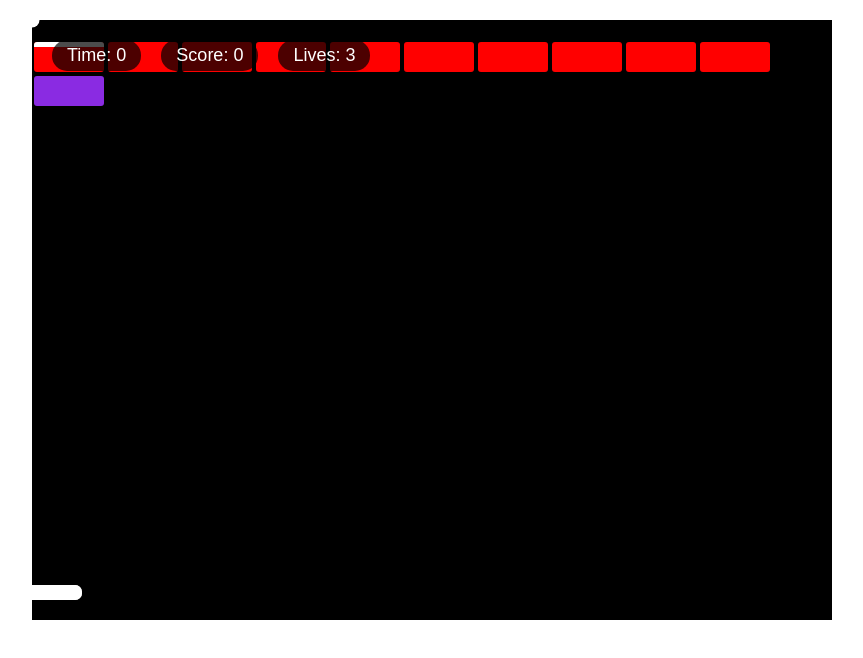
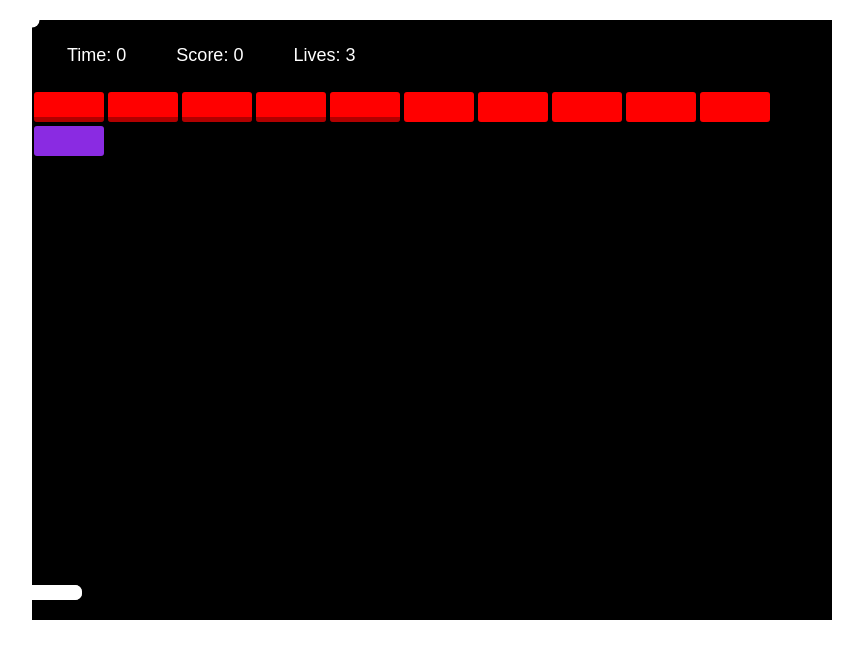
Before and after one commit to saljaoui/make-your-game, a plain HTML site: page index.html in a window 1280 px wide. Shown: the whole page, without its empty margins (208-1071 px from the left). Drawn offline with Linux system fonts and the light colour scheme.

Commit message:
add bricks

```diff
--- a/index.html
+++ b/index.html
@@ -16,10 +16,18 @@
                 <div class="brick red">
                     <div class="brick-shadow"></div>
                 </div>
-                <div class="brick red"></div>
-                <div class="brick red"></div>
-                <div class="brick red"></div>
-                <div class="brick red"></div>
+                <div class="brick red">
+                    <div class="brick-shadow"></div>
+                </div>
+                <div class="brick red">
+                    <div class="brick-shadow"></div>
+                </div>
+                <div class="brick red">
+                    <div class="brick-shadow"></div>
+                </div>
+                <div class="brick red">
+                    <div class="brick-shadow"></div>
+                </div>
                 <div class="brick red"></div>
                 <div class="brick red"></div>
                 <div class="brick red"></div>
--- a/styles/styles.css
+++ b/styles/styles.css
@@ -16,21 +16,24 @@
 
 #bricks-container {
     position: absolute;
-    top: 20px;
+    top: 70px;
     width: 100%;
     display: flex;
     flex-wrap: wrap;
   }
 
   .brick-shadow {
-    background-color: #FFFFFF;
+    background-color: rgba(0, 0, 0, 0.3);
     display: block;
     height: 5px;
     width: 100%;
+    position: absolute;
+    bottom: 0;
   }
 
 /* Brick colors matching the image */
 .brick {
+    position: relative;
     width: 70px;
     height: 30px;
     margin: 2px;
```
